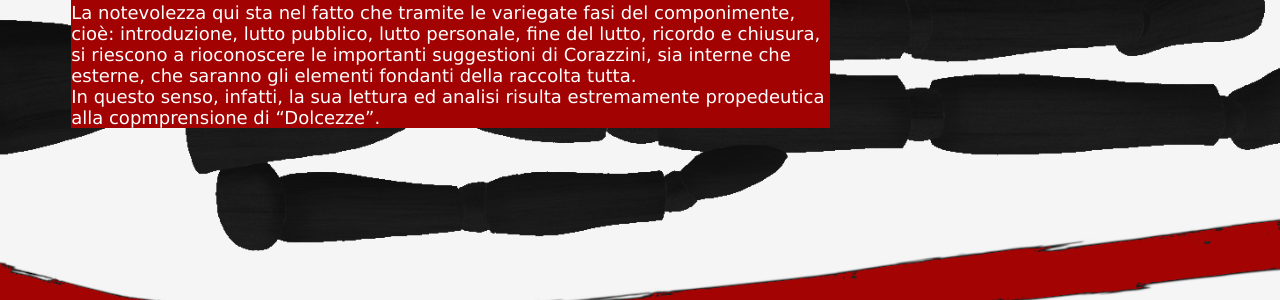
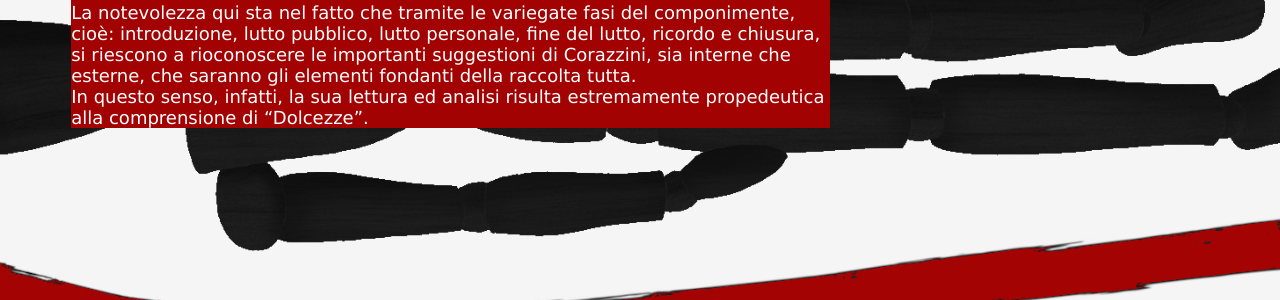
Before and after one commit to thechiefm88/thechiefm88.github.io, a Jekyll site: the page built from _posts/2021-05-02-un-approfondimento-follie.md, in a window 1280 px wide and 900 px high, scrolled down 5485 px. Shown: the part 309-609 px from the top of the window. Built offline with Jekyll 4.4.1, drawn with Linux system fonts in a browser that asks for light colours; some of the changed text lies outside the part shown.

Commit message:
19: corrected grammar

```diff
--- a/_posts/2021-05-02-un-approfondimento-follie.md
+++ b/_posts/2021-05-02-un-approfondimento-follie.md
@@ -207,4 +207,4 @@ Arriviamo così all'ultima parte, le ultime tre quartine, che riprende e capovol
 Tramite l'interiorizzazione del lutto, tramutatosi in ricordo compulsivo, come la ripetizione "Madonna" a fine vv. 121 e 124 infatti sottolinea, anticipata dalla stessa ripetizione ma ad inizio vv. 89 e 92, in un punto chiave, come già precisato, della narrazione, che fa tra l'altro da spartiacque rispetto al più dimesso e affranto "Madonna" ad inizio v. 1, la mente del poeta può ricomporssi e ritrovare il sole ed il cielo (notare i vv. 125 e 130), perduti a inizio componimento (notare invece i vv. 3-4), e con essi delle fattezze di realtà; Il prezzo tuttavia è stato alto, la realtà ritrovata è irrimediabilmente alterata dall'immagine e dal ricordo della fanciulla, si è compiuta definitivamente la discesa nella pazzia, vero soggetto di questa strabiliante lirica.
 
 La notevolezza qui sta nel fatto che tramite le variegate fasi del componimente, cioè: introduzione, lutto pubblico, lutto personale, fine del lutto, ricordo e chiusura, si riescono a rioconoscere le importanti suggestioni di Corazzini, sia interne che esterne, che saranno gli elementi fondanti della raccolta tutta.
-In questo senso, infatti, la sua lettura ed analisi risulta estremamente propedeutica alla copmprensione di "Dolcezze".
+In questo senso, infatti, la sua lettura ed analisi risulta estremamente propedeutica alla comprensione di "Dolcezze".
```
Also changed, not shown: other parts of _posts/2021-05-02-un-approfondimento-follie.md (+1 -1 lines).
